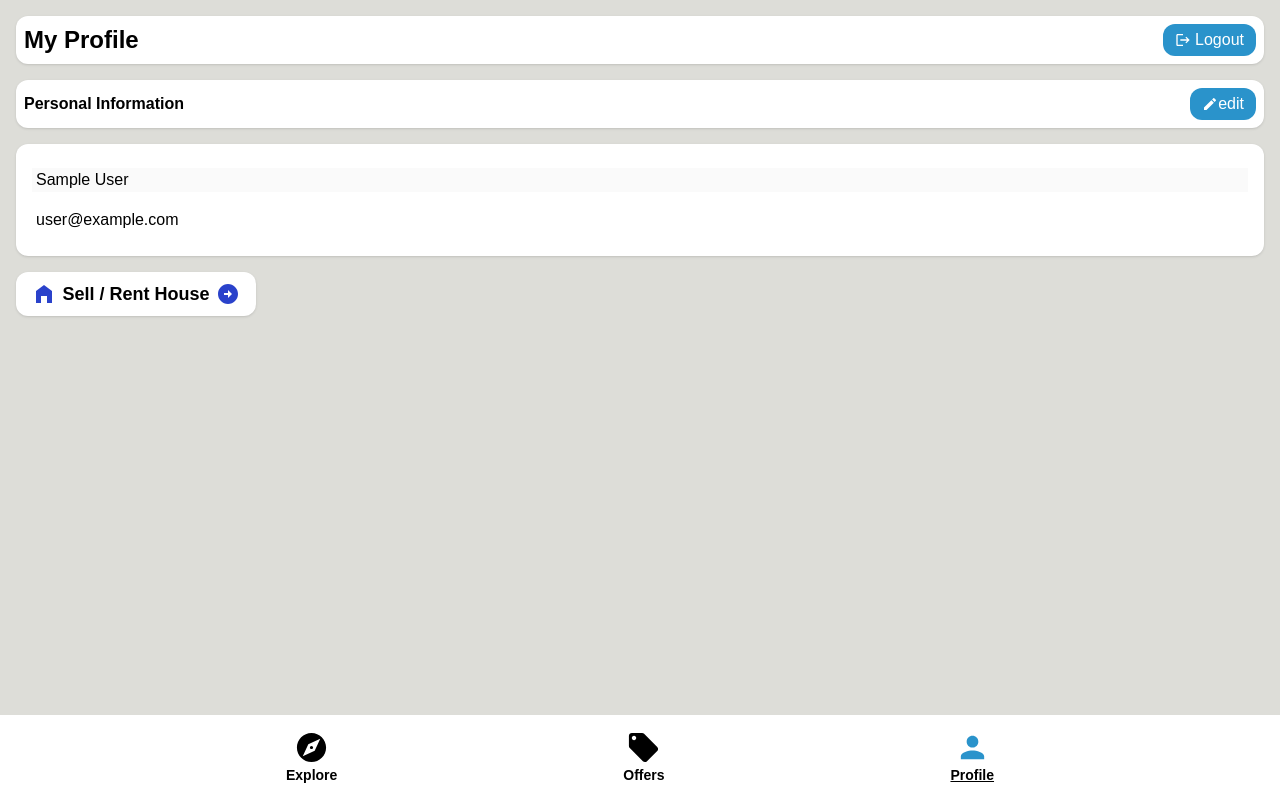
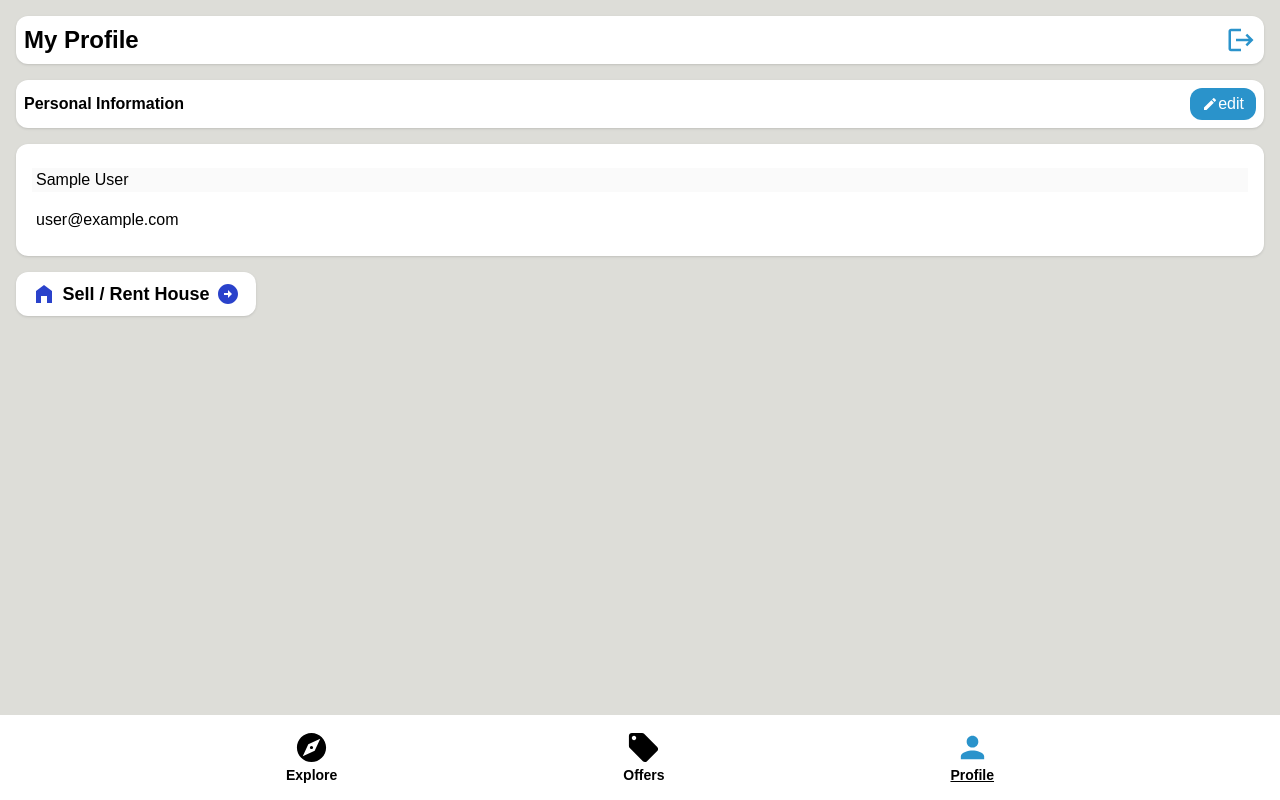
Before and after one commit to karayamanemre/homegrid, a React (Create React App) app: page /profile in a window 1280 px wide. Built offline with nearby package versions, Linux system fonts and the light colour scheme; no server answers; sample sign-in values are in the browser's storage; a web font is replaced by a local one.

Commit message:
Update Profile.jsx

```diff
--- a/src/pages/Profile.jsx
+++ b/src/pages/Profile.jsx
@@ -58,13 +58,8 @@ const Profile = () => {
     <div className='m-4 mb-10'>
       <header className='flex shadow justify-between items-center mb-4 bg-white p-2 rounded-xl'>
         <p className='text-2xl font-semibold'>My Profile</p>
-        <button
-          className='cursor-pointer bg-[#2a93cb] text-white rounded-xl py-1 px-3 flex items-center'
-          type='button'
-          onClick={onLogout}
-        >
-          <MdLogout className='mr-1' />
-          Logout
+        <button type='button' onClick={onLogout}>
+          <MdLogout className='text-[#2a93cb]' size={30} />
         </button>
       </header>
 
```
